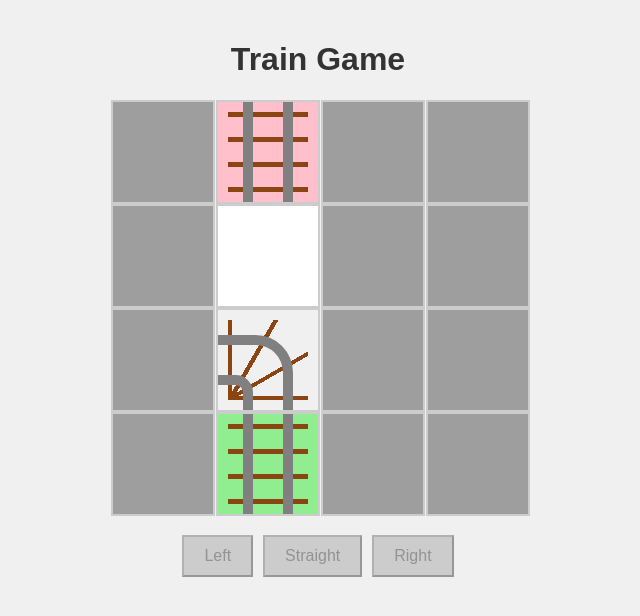
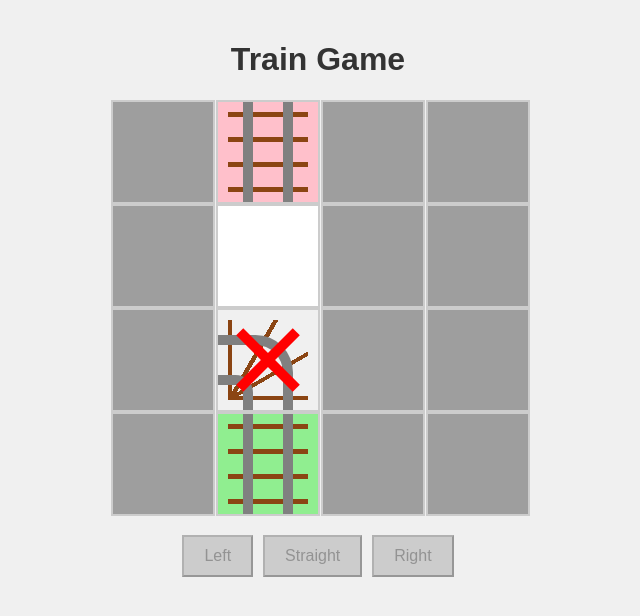
Before and after one commit to TrevorBurgoyne/train-game, a React (Create React App) app: page / in a window 1280 px wide. Both pictures are taken after a click on the button "Left". Shown: the top 616 px of the page, without its empty margins (322-962 px from the left). Built offline with nearby package versions, Linux system fonts and the light colour scheme.

Commit message:
Add x overlay to incorrect placements

```diff
--- a/src/components/GameBoard.tsx
+++ b/src/components/GameBoard.tsx
@@ -19,7 +19,7 @@ const GameBoard: FC = () => {
     const initializeGame = (): void => {
         // Generate a new grid of obstacles
         const newGrid: TileProps[][] = Array.from({ length: GRID_SIZE }, () =>
-            Array.from({ length: GRID_SIZE }, () => ({ tile_type: 'obstacle', rail_type: null, direction: null }))
+            Array.from({ length: GRID_SIZE }, () => ({ tile_type: 'obstacle' }))
         );
         const start = getRandomEdgeTile();
         const goal = getRandomEdgeTile(start);
@@ -38,7 +38,7 @@ const GameBoard: FC = () => {
                     return { tile_type: 'goal', rail_type: 'straight', direction: getDirection(path[path.length - 2], goal) };
                 }
                 if (path.some(p => p[0] === rowIndex && p[1] === colIndex)) {
-                    return { tile_type: 'empty', rail_type: null, direction: null };
+                    return { tile_type: 'empty' };
                 }
                 return tile_props;
             })
@@ -79,20 +79,7 @@ const GameBoard: FC = () => {
         const nextPosition = path[pathIndex + 1];
         const direction = getDirection(prevPosition, currentPosition);
 
-        // Update the grid to mark the user's rail
-        setGrid(prevGrid =>
-            prevGrid.map((row, rowIndex) =>
-                row.map((tile_props, colIndex) => {
-                    if (rowIndex === currentPosition[0] && colIndex === currentPosition[1]) {
-                        return { tile_type: 'rail', rail_type: rail_type, direction: direction };
-                    }
-                    return tile_props;
-                })
-            )
-        );
-
         // Determine the correct rail_type for the currentPosition
-        // If the next direction is the same as the current direction, the rail should be straight
         const nextDirection = getDirection(currentPosition, nextPosition);
         let correctRailType: RailType;
         if (nextDirection === direction) {
@@ -108,11 +95,23 @@ const GameBoard: FC = () => {
             correctRailType = 'left';
         }
 
-        if (rail_type !== correctRailType) {
+        const invalidMove = rail_type !== correctRailType;
+
+        // Update the grid to mark the user's rail
+        setGrid(prevGrid =>
+            prevGrid.map((row, rowIndex) =>
+                row.map((tile_props, colIndex) => {
+                    if (rowIndex === currentPosition[0] && colIndex === currentPosition[1]) {
+                        return { tile_type: 'rail', rail_type: rail_type, direction: direction, is_invalid: invalidMove };
+                    }
+                    return tile_props;
+                })
+            )
+        );
+
+        if (invalidMove) {
             setIsGameOver(true);
-            alert('Game Over! You made an invalid move.');
         } else if (nextPosition[0] === goalTile[0] && nextPosition[1] === goalTile[1]) {
-            alert('Congratulations! You completed the path!');
             setIsGameOver(true);
         }
 
@@ -131,6 +130,7 @@ const GameBoard: FC = () => {
                                 tile_type={tile.tile_type}
                                 rail_type={tile.rail_type}
                                 direction={tile.direction}
+                                is_invalid={tile.is_invalid}
                             />
                         ))}
                     </div>
--- a/src/components/Tile.tsx
+++ b/src/components/Tile.tsx
@@ -6,8 +6,9 @@ export type Direction = 'north' | 'east' | 'south' | 'west';
 export type Coordinate = [number, number];
 export type TileProps = {
     tile_type: TileType;
-    rail_type: RailType | null;
-    direction: Direction | null;
+    rail_type?: RailType;
+    direction?: Direction;
+    is_invalid?: boolean;
 };
 
 // Function to get the direction based on a dest and source coordinate
@@ -19,7 +20,7 @@ export const getDirection = (source: Coordinate, dest: Coordinate): Direction =>
     throw new Error('Invalid coordinates');
 }
 
-const Tile: FC<TileProps> = ({tile_type, rail_type = null, direction = null }) => {
+const Tile: FC<TileProps> = ({tile_type, rail_type = null, direction = null, is_invalid = false}) => {
     // Add 'rail' tyle to the goal
     let tile_class: String = tile_type;
     if (tile_type === 'goal' || tile_type === 'start') {
@@ -33,9 +34,9 @@ const Tile: FC<TileProps> = ({tile_type, rail_type = null, direction = null }) =
     }
 
     return (
-        <div
-            className={`tile ${tile_class} ${rail_class} ${direction}`}
-        />
+        <div className={`tile ${tile_class} ${rail_class} ${direction}`}>
+            {is_invalid && <div className="invalid-overlay"></div>}
+        </div>
     );
 };
 
--- a/src/styles/App.css
+++ b/src/styles/App.css
@@ -220,3 +220,35 @@ h1 {
     width: 75%;
     height: 75%;
 }
+
+/* Overlay for invalid tiles */
+.invalid-overlay {
+    position: absolute;
+    top: 0;
+    left: 0;
+    width: 100%;
+    height: 100%;
+    display: flex;
+    align-items: center;
+    justify-content: center;
+    pointer-events: none; /* Ensure it doesn't block interactions */
+    z-index: 2; /* Ensure it appears above other content */
+}
+
+.invalid-overlay::before,
+.invalid-overlay::after {
+    content: '';
+    position: absolute;
+    width: 80%;
+    height: 10%; /* Thickness of the "X" lines */
+    background-color: red;
+    transform-origin: center;
+}
+
+.invalid-overlay::before {
+    transform: rotate(45deg);
+}
+
+.invalid-overlay::after {
+    transform: rotate(-45deg);
+}
```
